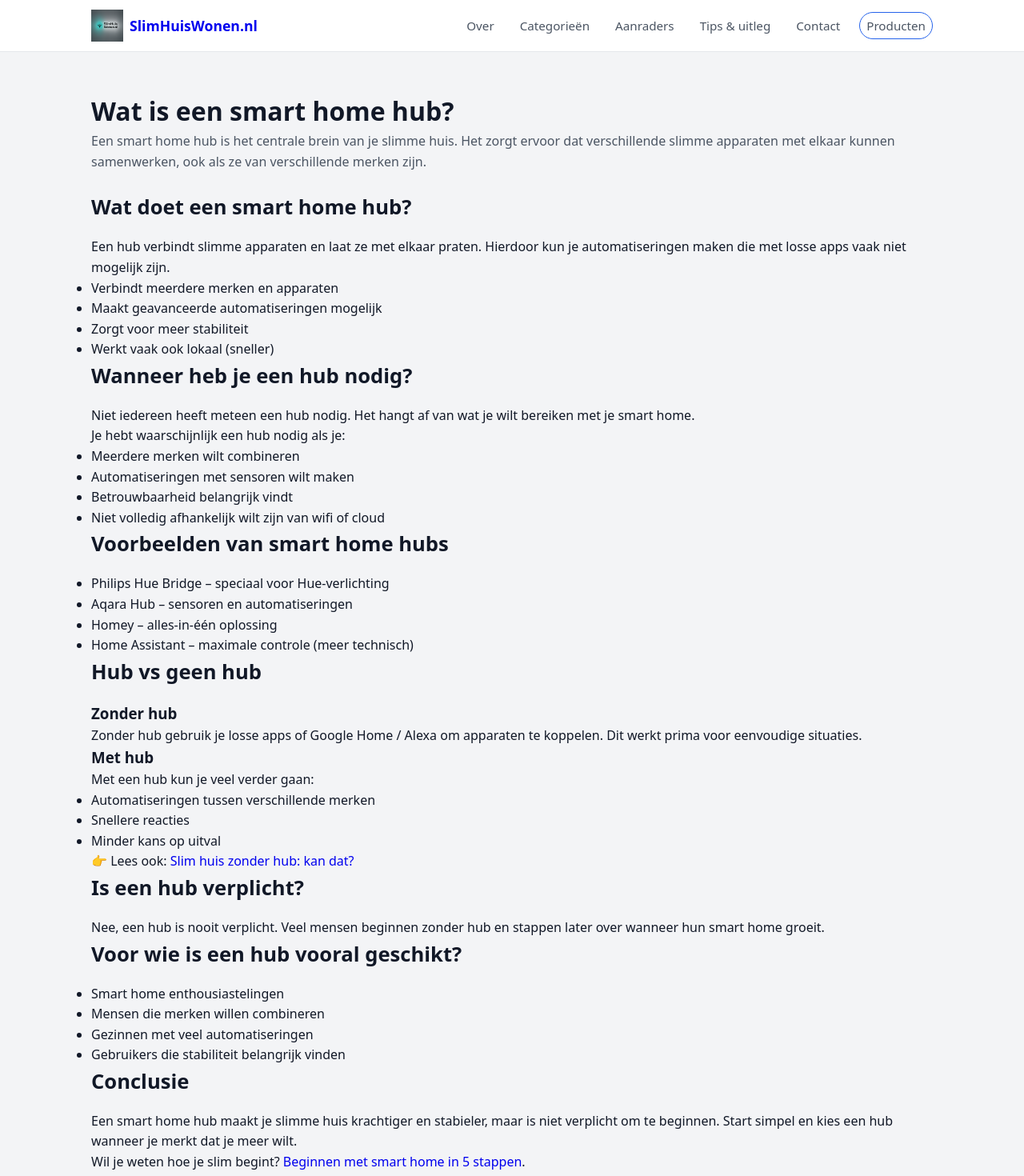
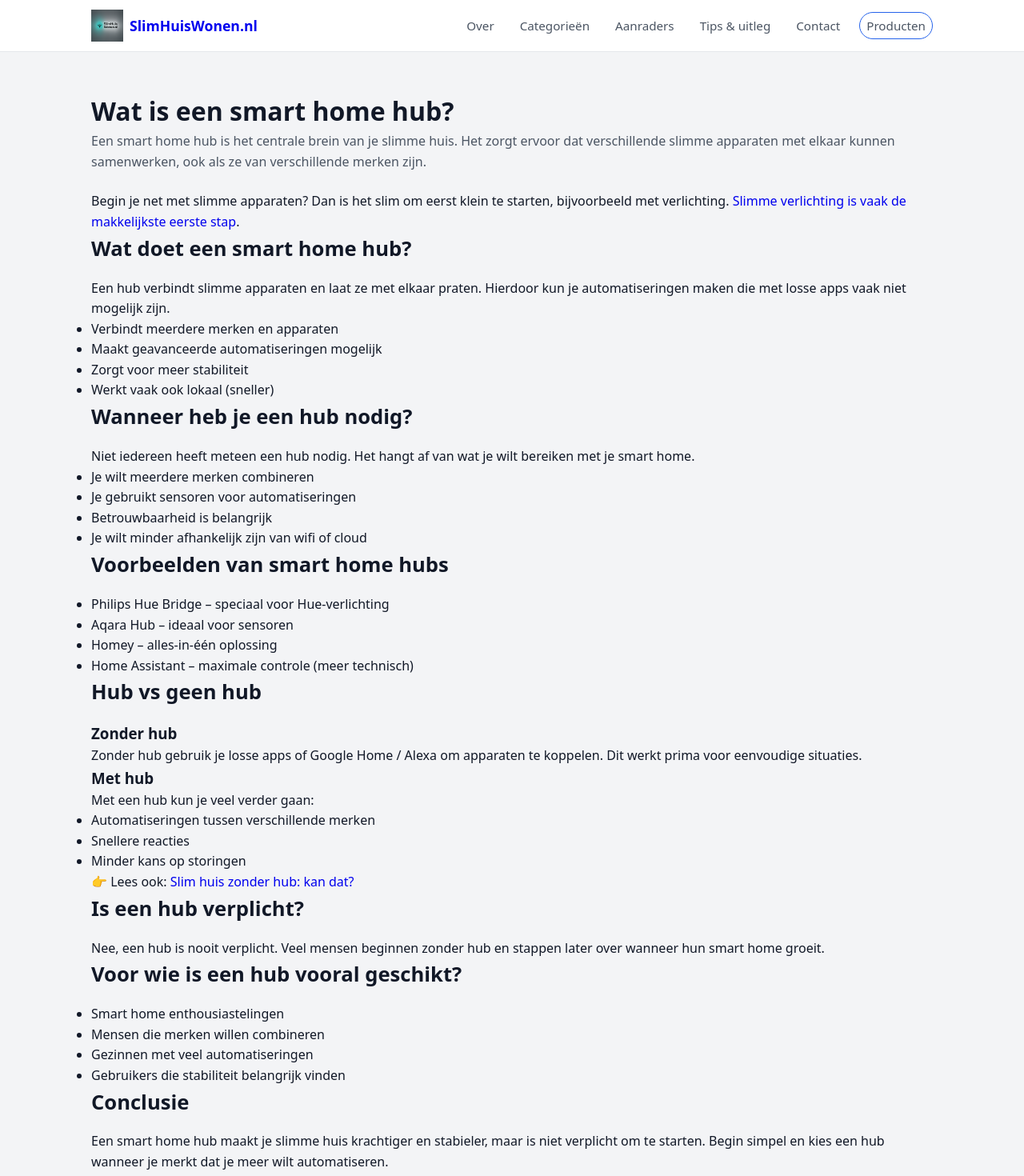
Before and after one commit to hafidgrad/SlimHuisWonen, a Next.js app: page /tips/wat-is-een-smart-home-hub in a window 1280 px wide. Shown: the top 1470 px of the page at 80% size. Built offline with nearby package versions, Linux system fonts and the light colour scheme.

Commit message:
Add complete guide: wat is een smart home hub

```diff
--- a/app/tips/wat-is-een-smart-home-hub/page.jsx
+++ b/app/tips/wat-is-een-smart-home-hub/page.jsx
@@ -26,6 +26,14 @@ export default function WatIsEenSmartHomeHub() {
             samenwerken, ook als ze van verschillende merken zijn.
           </p>
 
+          <p>
+            Begin je net met slimme apparaten? Dan is het slim om eerst klein
+            te starten, bijvoorbeeld met verlichting.{" "}
+            <Link href="/tips/beginnen-met-slimme-verlichting">
+              Slimme verlichting is vaak de makkelijkste eerste stap
+            </Link>.
+          </p>
+
           <h2>Wat doet een smart home hub?</h2>
 
           <p>
@@ -48,22 +56,18 @@ export default function WatIsEenSmartHomeHub() {
             wilt bereiken met je smart home.
           </p>
 
-          <p>
-            Je hebt waarschijnlijk een hub nodig als je:
-          </p>
-
           <ul>
-            <li>Meerdere merken wilt combineren</li>
-            <li>Automatiseringen met sensoren wilt maken</li>
-            <li>Betrouwbaarheid belangrijk vindt</li>
-            <li>Niet volledig afhankelijk wilt zijn van wifi of cloud</li>
+            <li>Je wilt meerdere merken combineren</li>
+            <li>Je gebruikt sensoren voor automatiseringen</li>
+            <li>Betrouwbaarheid is belangrijk</li>
+            <li>Je wilt minder afhankelijk zijn van wifi of cloud</li>
           </ul>
 
           <h2>Voorbeelden van smart home hubs</h2>
 
           <ul>
             <li>Philips Hue Bridge – speciaal voor Hue-verlichting</li>
-            <li>Aqara Hub – sensoren en automatiseringen</li>
+            <li>Aqara Hub – ideaal voor sensoren</li>
             <li>Homey – alles-in-één oplossing</li>
             <li>Home Assistant – maximale controle (meer technisch)</li>
           </ul>
@@ -72,8 +76,8 @@ export default function WatIsEenSmartHomeHub() {
 
           <h3>Zonder hub</h3>
           <p>
-            Zonder hub gebruik je losse apps of Google Home / Alexa om
-            apparaten te koppelen. Dit werkt prima voor eenvoudige situaties.
+            Zonder hub gebruik je losse apps of Google Home / Alexa om apparaten
+            te koppelen. Dit werkt prima voor eenvoudige situaties.
           </p>
 
           <h3>Met hub</h3>
@@ -84,7 +88,7 @@ export default function WatIsEenSmartHomeHub() {
           <ul>
             <li>Automatiseringen tussen verschillende merken</li>
             <li>Snellere reacties</li>
-            <li>Minder kans op uitval</li>
+            <li>Minder kans op storingen</li>
           </ul>
 
           <p>
@@ -114,21 +118,19 @@ export default function WatIsEenSmartHomeHub() {
 
           <p>
             Een smart home hub maakt je slimme huis krachtiger en stabieler,
-            maar is niet verplicht om te beginnen. Start simpel en kies een
-            hub wanneer je merkt dat je meer wilt.
+            maar is niet verplicht om te starten. Begin simpel en kies een hub
+            wanneer je merkt dat je meer wilt automatiseren.
           </p>
 
           <p>
-            Wil je weten hoe je slim begint?
-            {" "}
+            Wil je weten hoe je slim begint?{" "}
             <Link href="/tips/beginnen-met-smart-home">
               Beginnen met smart home in 5 stappen
             </Link>.
           </p>
 
           <p>
-            Of lees:
-            {" "}
+            Of lees:{" "}
             <Link href="/tips/merken-combineren-zonder-gedoe">
               Merken combineren zonder gedoe
             </Link>.
```
